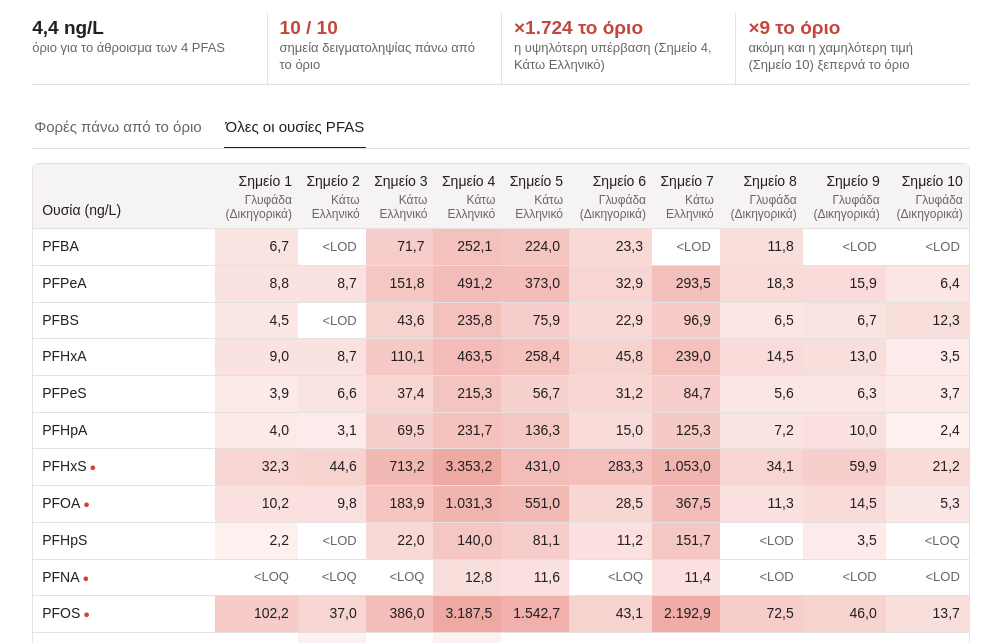
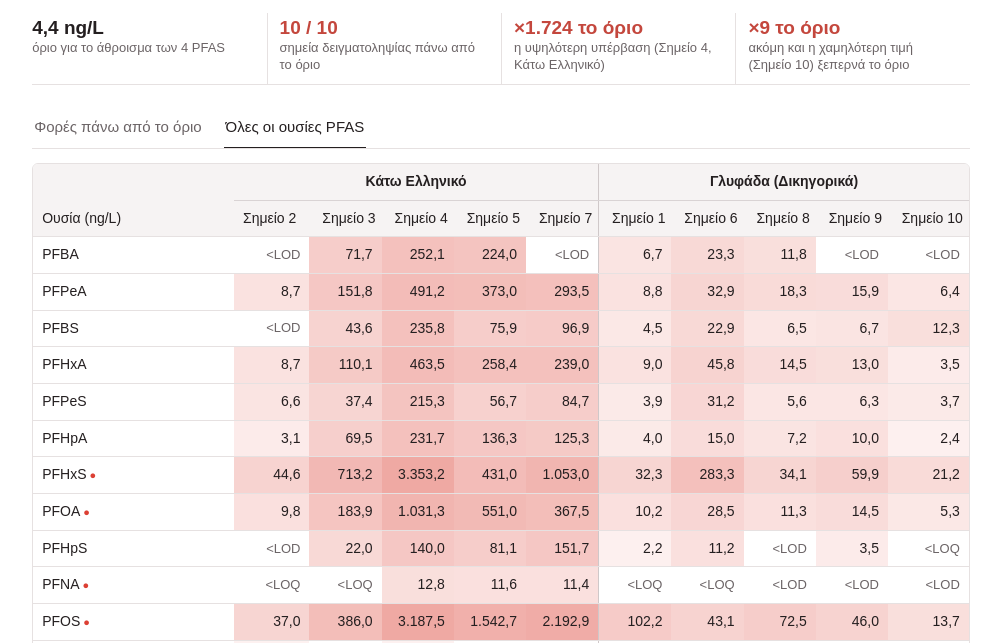
Before and after one commit to reportersunited/data.reportersunited.gr, a plain HTML site: page pfas-elliniko/index.html in a window 1280 px wide. Both pictures are taken after a click on the tab "Όλες οι ουσίες PFAS". Shown: the part 157-800 px from the top of the page, without its empty margins (139-1140 px from the left). Drawn offline with Linux system fonts and the light colour scheme.

Commit message:
Modify table structure and hint text in index.html
Updated table headers and hints in index.html for clarity.

```diff
--- a/pfas-elliniko/index.html
+++ b/pfas-elliniko/index.html
@@ -49,6 +49,9 @@ th small{display:block;font-size:12px;color:var(--mute);font-weight:400;white-sp
 thead th{white-space:normal;vertical-align:bottom;padding:7px 6px}
 thead th:first-child{padding-left:9px}
 td{padding:7px 6px}
+th.grp{text-align:center;font-weight:700;border-bottom:1px solid #d9d3d4}
+th[rowspan]{vertical-align:bottom}
+th.g2,td.g2{border-left:1px solid #cfc8c9}
 .lab small{white-space:normal}
 
 .foot{display:flex;flex-wrap:wrap;justify-content:space-between;align-items:center;gap:10px 18px;margin-top:34px}
@@ -225,7 +228,7 @@ footer p{margin:4px 0}
  <p class="intro">Μέσος όρος του αθροίσματος των 4 PFAS ανά περιοχή. Κάθε κουκκίδα αντιστοιχεί σε 4,4 ng/L, όσο είναι το όριο: νερό εντός ορίου θα είχε μόνο την πρώτη, μαύρη κουκκίδα.</p>
  <div class="wleg"><span><i style="background:#241f20"></i>Το όριο: 4,4 ng/L</span><span><i style="background:#c4473d"></i>Κάθε επιπλέον 4,4 ng/L πάνω από το όριο</span></div>
  <div id="waf"></div>
- <p class="hint">Κάτω Ελληνικό: Σημεία 2, 3, 4, 5, 7 · Γλυφάδα (Δικηγορικά): Σημεία 1, 6, 8, 9, 10. Ο αριθμός των κουκκίδων στρογγυλοποιείται.</p>
+ <p class="hint">Ο αριθμός των κουκκίδων στρογγυλοποιείται.</p>
 </div>
 <div class="panel" id="p4" role="tabpanel" aria-labelledby="t4" hidden>
  <div class="scroll"><table id="tbl"></table></div>
@@ -285,10 +288,13 @@ const wro=new ResizeObserver(drawWaf);wro.observe(waf);
 
 // full table
 const heat=v=>{if(typeof v!=='number')return '';const t=Math.min(Math.log10(Math.max(v,1))/3.6,1);return `background:rgba(220,64,52,${(0.04+t*0.42).toFixed(2)});`};
-const head=`<thead><tr><th>Ουσία (ng/L)</th>${S.map((s,i)=>`<th><span style="white-space:nowrap">${s}</span><small>${AREA(i)}</small></th>`).join('')}</tr></thead>`;
+const ORD=[1,2,3,4,6,0,5,7,8,9];
+const gc=j=>j===5?' class="g2"':'';
+const head=`<thead><tr><th rowspan="2">Ουσία (ng/L)</th><th colspan="5" class="grp">Κάτω Ελληνικό</th><th colspan="5" class="grp g2">Γλυφάδα (Δικηγορικά)</th></tr><tr>${ORD.map((i,j)=>`<th${gc(j)}>${S[i]}</th>`).join('')}</tr></thead>`;
 const esc=t=>String(t).replace(/</g,'&lt;');
-const body=SUB.map(([n,vals,r])=>`<tr${r?' class="reg"':''}><td>${n}</td>${vals.map(v=>typeof v==='number'?`<td style="${heat(v)}">${f1(v)}</td>`:`<td class="nd">${esc(v)}</td>`).join('')}</tr>`).join('');
-const sums=`<tr class="sum"><td>Άθροισμα όλων των PFAS</td>${TOT.map(v=>`<td>${f1(v)}</td>`).join('')}</tr><tr class="sum4"><td>Άθροισμα 4 PFAS</td>${SUM4.map(v=>`<td>${f1(v)}</td>`).join('')}</tr>`;
+const cell=(v,j)=>typeof v==='number'?`<td style="${heat(v)}"${gc(j)}>${f1(v)}</td>`:`<td class="nd${j===5?' g2':''}">${esc(v)}</td>`;
+const body=SUB.map(([n,vals,r])=>`<tr${r?' class="reg"':''}><td>${n}</td>${ORD.map((i,j)=>cell(vals[i],j)).join('')}</tr>`).join('');
+const sums=`<tr class="sum"><td>Άθροισμα όλων των PFAS</td>${ORD.map((i,j)=>`<td${gc(j)}>${f1(TOT[i])}</td>`).join('')}</tr><tr class="sum4"><td>Άθροισμα 4 PFAS</td>${ORD.map((i,j)=>`<td${gc(j)}>${f1(SUM4[i])}</td>`).join('')}</tr>`;
 document.getElementById('tbl').innerHTML=head+'<tbody>'+body+sums+'</tbody>';
 const tabs=[3,4].map(n=>[document.getElementById('t'+n),document.getElementById('p'+n)]);
 tabs.forEach(([tb],n)=>tb.addEventListener('click',()=>{tabs.forEach(([o,p])=>{const on=o===tb;o.setAttribute('aria-selected',on);p.hidden=!on});if(n===0)drawWaf()}));
```
